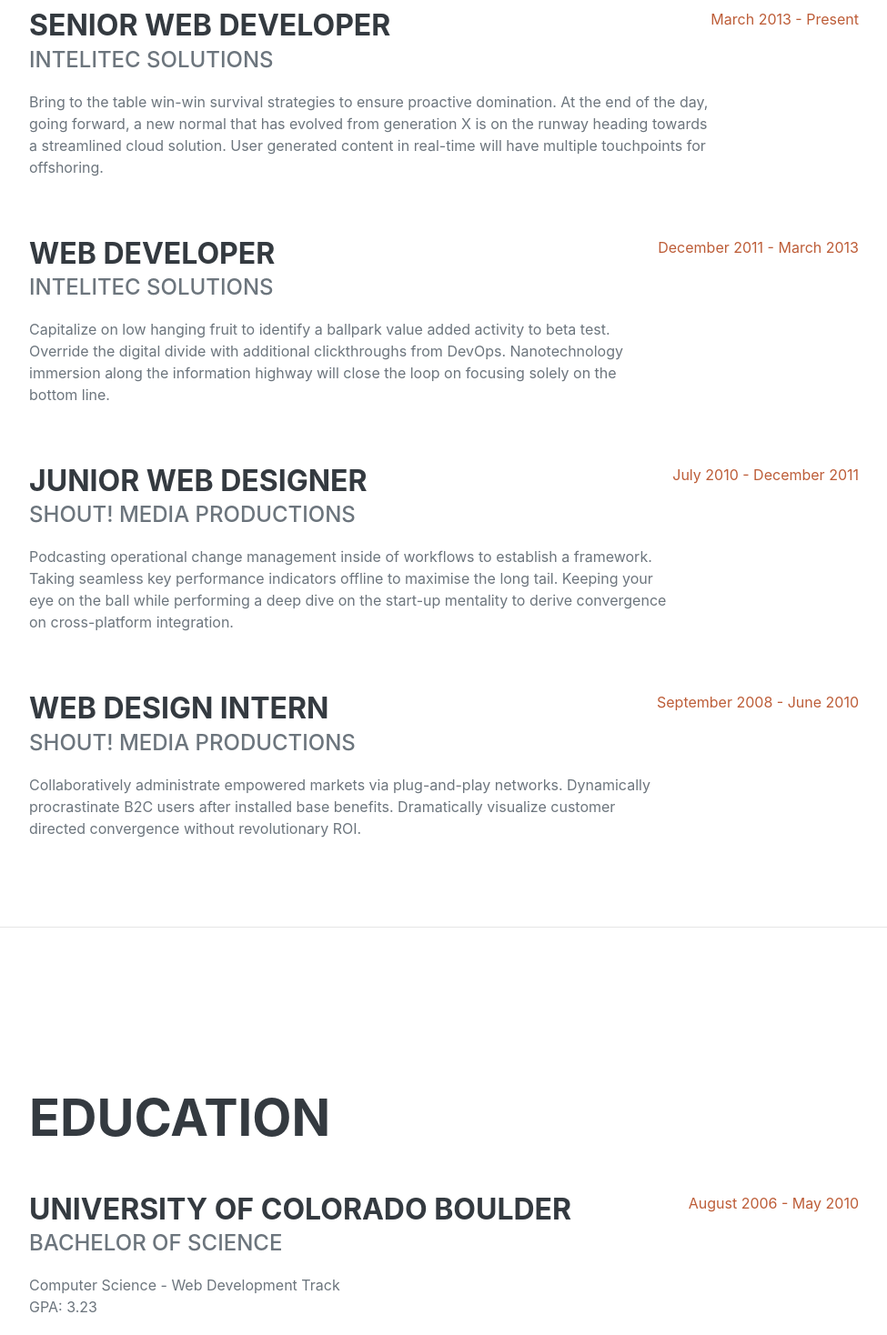
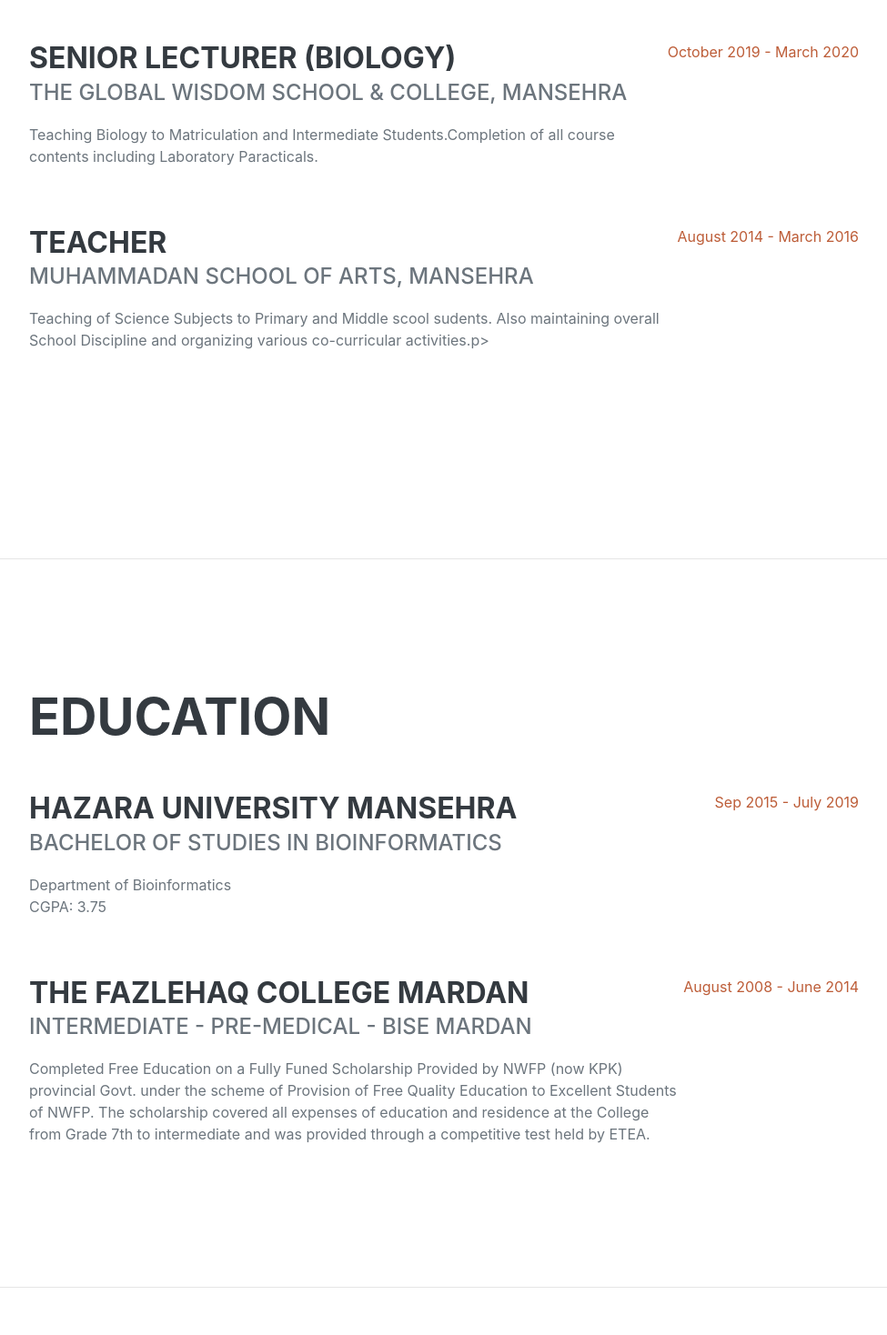
Before and after one commit to Hamza-Qureshi-pk/Hamza-Qureshi-pk.github.io, a plain HTML site: page index.html in a window 1280 px wide. Shown: the part 987-2455 px from the top of the page at 91% size, without its empty margins (288-1263 px from the left). Drawn offline with nearby package versions, Linux system fonts and the light colour scheme; a web font is replaced by a local one.

Commit message:
Update index.html

```diff
--- a/index.html
+++ b/index.html
@@ -5,7 +5,7 @@
         <meta name="viewport" content="width=device-width, initial-scale=1, shrink-to-fit=no" />
         <meta name="description" content="" />
         <meta name="author" content="" />
-        <title>Resume - Start Bootstrap Theme</title>
+        <title>Hamza Qureshi</title>
         <link rel="icon" type="image/x-icon" href="assets/img/favicon.ico" />
         <!-- Font Awesome icons (free version)-->
         <script src="https://use.fontawesome.com/releases/v5.13.0/js/all.js" crossorigin="anonymous"></script>
@@ -19,8 +19,8 @@
         <!-- Navigation-->
         <nav class="navbar navbar-expand-lg navbar-dark bg-primary fixed-top" id="sideNav">
             <a class="navbar-brand js-scroll-trigger" href="#page-top">
-                <span class="d-block d-lg-none">Clarence Taylor</span>
-                <span class="d-none d-lg-block"><img class="img-fluid img-profile rounded-circle mx-auto mb-2" src="assets/img/profile.jpg" alt="" /></span>
+                <span class="d-block d-lg-none">Hamza Qureshi</span>
+                <span class="d-none d-lg-block"><img class="img-fluid img-profile rounded-circle mx-auto mb-2" src="assets/img/DSC_149c4-02.jpeg" alt="" /></span>
             </a>
             <button class="navbar-toggler" type="button" data-toggle="collapse" data-target="#navbarSupportedContent" aria-controls="navbarSupportedContent" aria-expanded="false" aria-label="Toggle navigation"><span class="navbar-toggler-icon"></span></button>
             <div class="collapse navbar-collapse" id="navbarSupportedContent">
@@ -40,19 +40,25 @@
             <section class="resume-section" id="about">
                 <div class="resume-section-content">
                     <h1 class="mb-0">
-                        Clarence
+                        Hamza
                         <span class="text-primary">Taylor</span>
                     </h1>
                     <div class="subheading mb-5">
-                        3542 Berry Street · Cheyenne Wells, CO 80810 · (317) 585-8468 ·
-                        <a href="mailto:name@email.com">name@email.com</a>
+                        Ghazikot, Mansehra, Pakistan·
+                        <a href="mailto:hamza3371qureshi@gmail.com">name@email.com</a>
                     </div>
-                    <p class="lead mb-5">I am experienced in leveraging agile frameworks to provide a robust synopsis for high level overviews. Iterative approaches to corporate strategy foster collaborative thinking to further the overall value proposition.</p>
+                    <p class="lead mb-5">I am a Bioinformatics Graduate with interests in Computer-aided Drug Designing, Molecular Docking and Related studies. My other interest include Education and Teaching. Currently i am open to and looking for scholarship opportunities to pursue MS/Mphil degree in Bioinformatics.</p>
                     <div class="social-icons">
-                        <a class="social-icon" href="#"><i class="fab fa-linkedin-in"></i></a>
-                        <a class="social-icon" href="#"><i class="fab fa-github"></i></a>
-                        <a class="social-icon" href="#"><i class="fab fa-twitter"></i></a>
-                        <a class="social-icon" href="#"><i class="fab fa-facebook-f"></i></a>
+                        <a class="social-icon" href="https://www.linkedin.com/in/hamza-qureshi-486059141/"><i class="fab fa-linkedin-in"></i></a>
+                        <a class="social-icon" href="https://github.com/Hamza-Qureshi-pk"><i class="fab fa-github"></i></a>
+                        <a class="social-icon" href="https://twitter.com/marquesahhiz21"><i class="fab fa-twitter"></i></a>
+                        <a class="social-icon" href="https://web.facebook.com/samurai.ehhqz20"><i class="fab fa-facebook-f"></i></a>
+                        <a class="social-icon" href="https://www.youtube.com/channel/UCqVdlooYKq5n3Epcp1K-PWA?sub_confirmation=1"><i class="fab fa-youtube"></i></a>
+                        <a class="social-icon" href="https://instagram.com/marques_ahhiz"><i class="fab fa-instagram"></i></a>
+                        <a class="social-icon" href="hamza3371qureshi@gmail.com"><i class="fab fa-envelope"></i></a>
+
+
+
                     </div>
                 </div>
             </section>
@@ -63,37 +69,22 @@
                     <h2 class="mb-5">Experience</h2>
                     <div class="d-flex flex-column flex-md-row justify-content-between mb-5">
                         <div class="flex-grow-1">
-                            <h3 class="mb-0">Senior Web Developer</h3>
-                            <div class="subheading mb-3">Intelitec Solutions</div>
-                            <p>Bring to the table win-win survival strategies to ensure proactive domination. At the end of the day, going forward, a new normal that has evolved from generation X is on the runway heading towards a streamlined cloud solution. User generated content in real-time will have multiple touchpoints for offshoring.</p>
+                            <h3 class="mb-0">Senior Lecturer (Biology)</h3>
+                            <div class="subheading mb-3">The Global Wisdom School & College, Mansehra</div>
+                            <p>Teaching Biology to Matriculation and Intermediate Students.Completion of all course contents including Laboratory Paracticals.</p>
                         </div>
-                        <div class="flex-shrink-0"><span class="text-primary">March 2013 - Present</span></div>
+                        <div class="flex-shrink-0"><span class="text-primary">October 2019 - March 2020</span></div>
                     </div>
                     <div class="d-flex flex-column flex-md-row justify-content-between mb-5">
                         <div class="flex-grow-1">
-                            <h3 class="mb-0">Web Developer</h3>
-                            <div class="subheading mb-3">Intelitec Solutions</div>
-                            <p>Capitalize on low hanging fruit to identify a ballpark value added activity to beta test. Override the digital divide with additional clickthroughs from DevOps. Nanotechnology immersion along the information highway will close the loop on focusing solely on the bottom line.</p>
+                            <h3 class="mb-0">Teacher</h3>
+                            <div class="subheading mb-3">Muhammadan School of Arts, Mansehra</div>
+                            <p>Teaching of Science Subjects to Primary and Middle scool sudents. Also maintaining overall School Discipline and organizing various co-curricular activities.p>
                         </div>
-                        <div class="flex-shrink-0"><span class="text-primary">December 2011 - March 2013</span></div>
+                        <div class="flex-shrink-0"><span class="text-primary">August 2014 - March 2016</span></div>
                     </div>
                     <div class="d-flex flex-column flex-md-row justify-content-between mb-5">
-                        <div class="flex-grow-1">
-                            <h3 class="mb-0">Junior Web Designer</h3>
-                            <div class="subheading mb-3">Shout! Media Productions</div>
-                            <p>Podcasting operational change management inside of workflows to establish a framework. Taking seamless key performance indicators offline to maximise the long tail. Keeping your eye on the ball while performing a deep dive on the start-up mentality to derive convergence on cross-platform integration.</p>
-                        </div>
-                        <div class="flex-shrink-0"><span class="text-primary">July 2010 - December 2011</span></div>
-                    </div>
-                    <div class="d-flex flex-column flex-md-row justify-content-between">
-                        <div class="flex-grow-1">
-                            <h3 class="mb-0">Web Design Intern</h3>
-                            <div class="subheading mb-3">Shout! Media Productions</div>
-                            <p>Collaboratively administrate empowered markets via plug-and-play networks. Dynamically procrastinate B2C users after installed base benefits. Dramatically visualize customer directed convergence without revolutionary ROI.</p>
-                        </div>
-                        <div class="flex-shrink-0"><span class="text-primary">September 2008 - June 2010</span></div>
-                    </div>
-                </div>
+                        <div class="flex-grow-1">                </div>
             </section>
             <hr class="m-0" />
             <!-- Education-->
@@ -102,20 +93,20 @@
                     <h2 class="mb-5">Education</h2>
                     <div class="d-flex flex-column flex-md-row justify-content-between mb-5">
                         <div class="flex-grow-1">
-                            <h3 class="mb-0">University of Colorado Boulder</h3>
-                            <div class="subheading mb-3">Bachelor of Science</div>
-                            <div>Computer Science - Web Development Track</div>
-                            <p>GPA: 3.23</p>
+                            <h3 class="mb-0">Hazara University Mansehra</h3>
+                            <div class="subheading mb-3">Bachelor of Studies in Bioinformatics</div>
+                            <div>Department of Bioinformatics</div>
+                            <p>CGPA: 3.75</p>
                         </div>
-                        <div class="flex-shrink-0"><span class="text-primary">August 2006 - May 2010</span></div>
+                        <div class="flex-shrink-0"><span class="text-primary">Sep 2015 - July 2019</span></div>
                     </div>
                     <div class="d-flex flex-column flex-md-row justify-content-between">
                         <div class="flex-grow-1">
-                            <h3 class="mb-0">James Buchanan High School</h3>
-                            <div class="subheading mb-3">Technology Magnet Program</div>
-                            <p>GPA: 3.56</p>
+                            <h3 class="mb-0">The Fazlehaq College Mardan</h3>
+                            <div class="subheading mb-3">Intermediate - Pre-Medical - BISE Mardan</div>
+                            <p>Completed Free Education on a Fully Funed Scholarship Provided by NWFP (now KPK) provincial Govt. under the scheme of Provision of Free Quality Education to Excellent Students of NWFP. The scholarship covered all expenses of education and residence at the College from Grade 7th to intermediate and was provided through a competitive test held by ETEA. </p>
                         </div>
-                        <div class="flex-shrink-0"><span class="text-primary">August 2002 - May 2006</span></div>
+                        <div class="flex-shrink-0"><span class="text-primary">August 2008 - June 2014</span></div>
                     </div>
                 </div>
             </section>
@@ -124,7 +115,7 @@
             <section class="resume-section" id="skills">
                 <div class="resume-section-content">
                     <h2 class="mb-5">Skills</h2>
-                    <div class="subheading mb-3">Programming Languages & Tools</div>
+                    <div class="subheading mb-3">Programming Languages & Bioinformatics Tools</div>
                     <ul class="list-inline dev-icons">
                         <li class="list-inline-item"><i class="fab fa-html5"></i></li>
                         <li class="list-inline-item"><i class="fab fa-css3-alt"></i></li>
```
